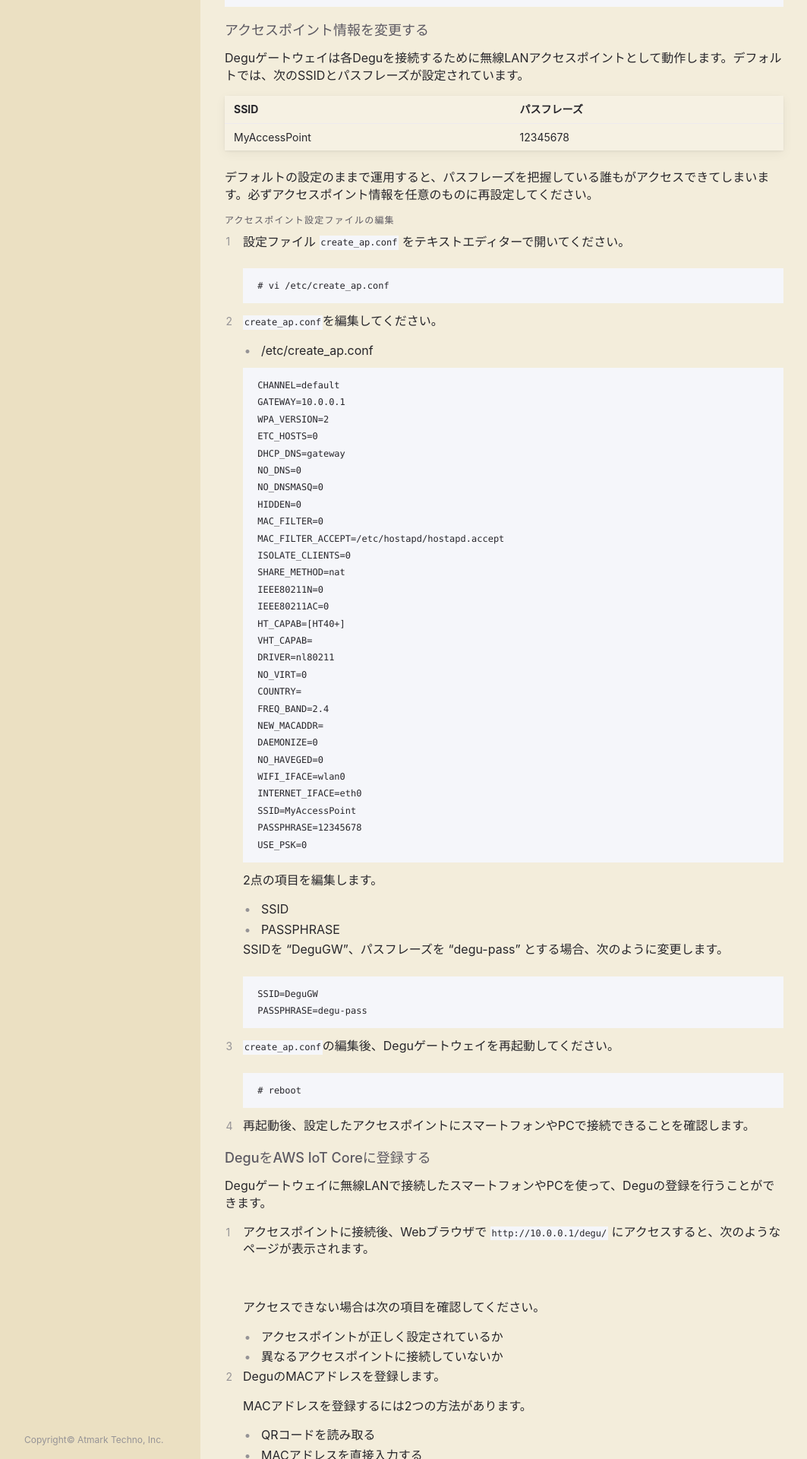
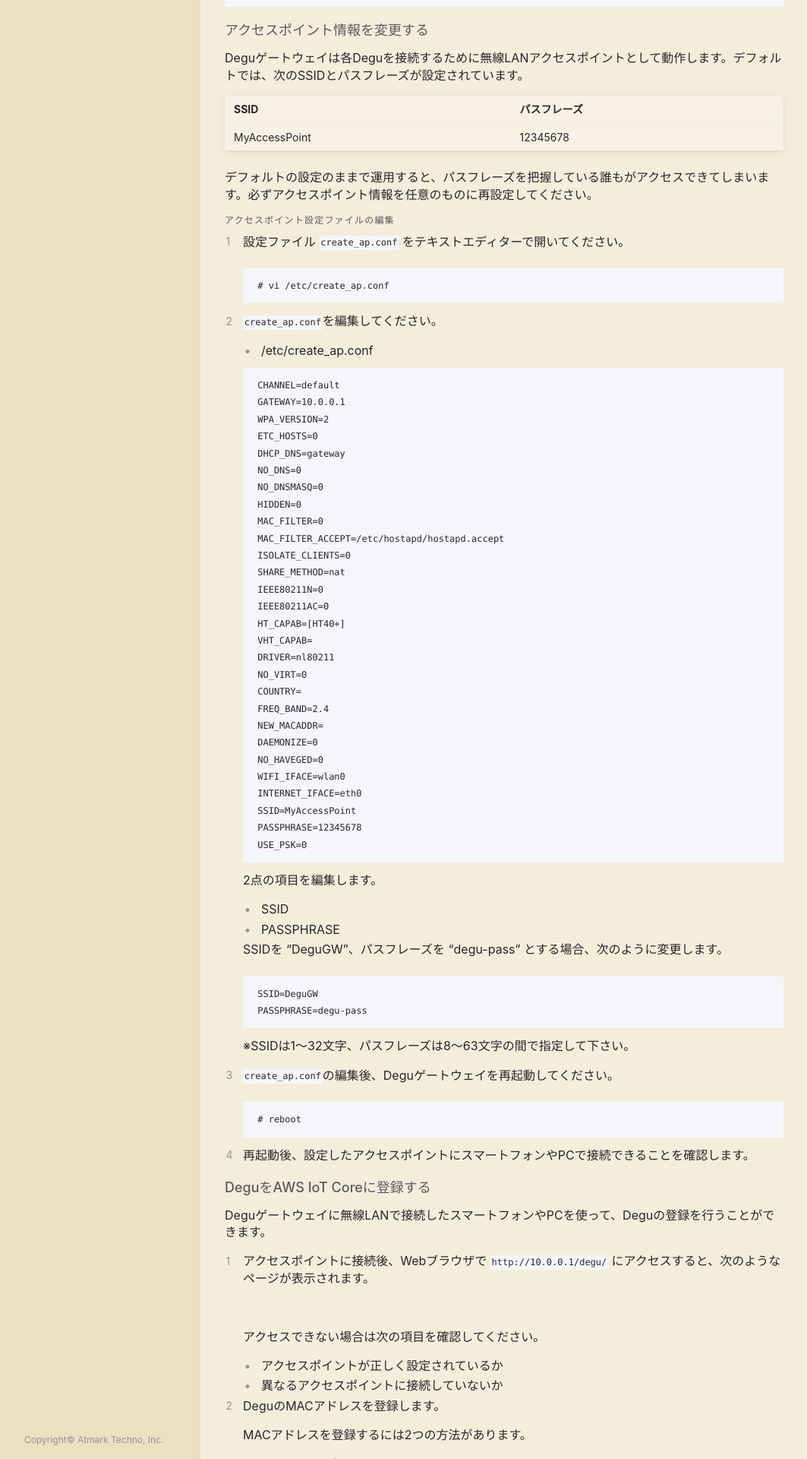
Before and after one commit to open-degu/open-degu.github.io, a Jekyll site: the page built from user_manual/30_setup.md, in a window 1280 px wide. Shown: the part 3080-5000 px from the top of the page at 76% size, without its empty margins (92-1155 px from the left). Built offline with Jekyll 4.4.1, drawn with Linux system fonts in a browser that asks for light colours.

Commit message:
Add note on SSID / passphrase length

````diff
--- a/user_manual/30_setup.md
+++ b/user_manual/30_setup.md
@@ -206,6 +206,8 @@ Deguゲートウェイは各Deguを接続するために無線LANアクセスポ
     PASSPHRASE=degu-pass
     ```
 
+    ※SSIDは1〜32文字、パスフレーズは8〜63文字の間で指定して下さい。
+
 1. `create_ap.conf`の編集後、Deguゲートウェイを再起動してください。
 
     ```
````
